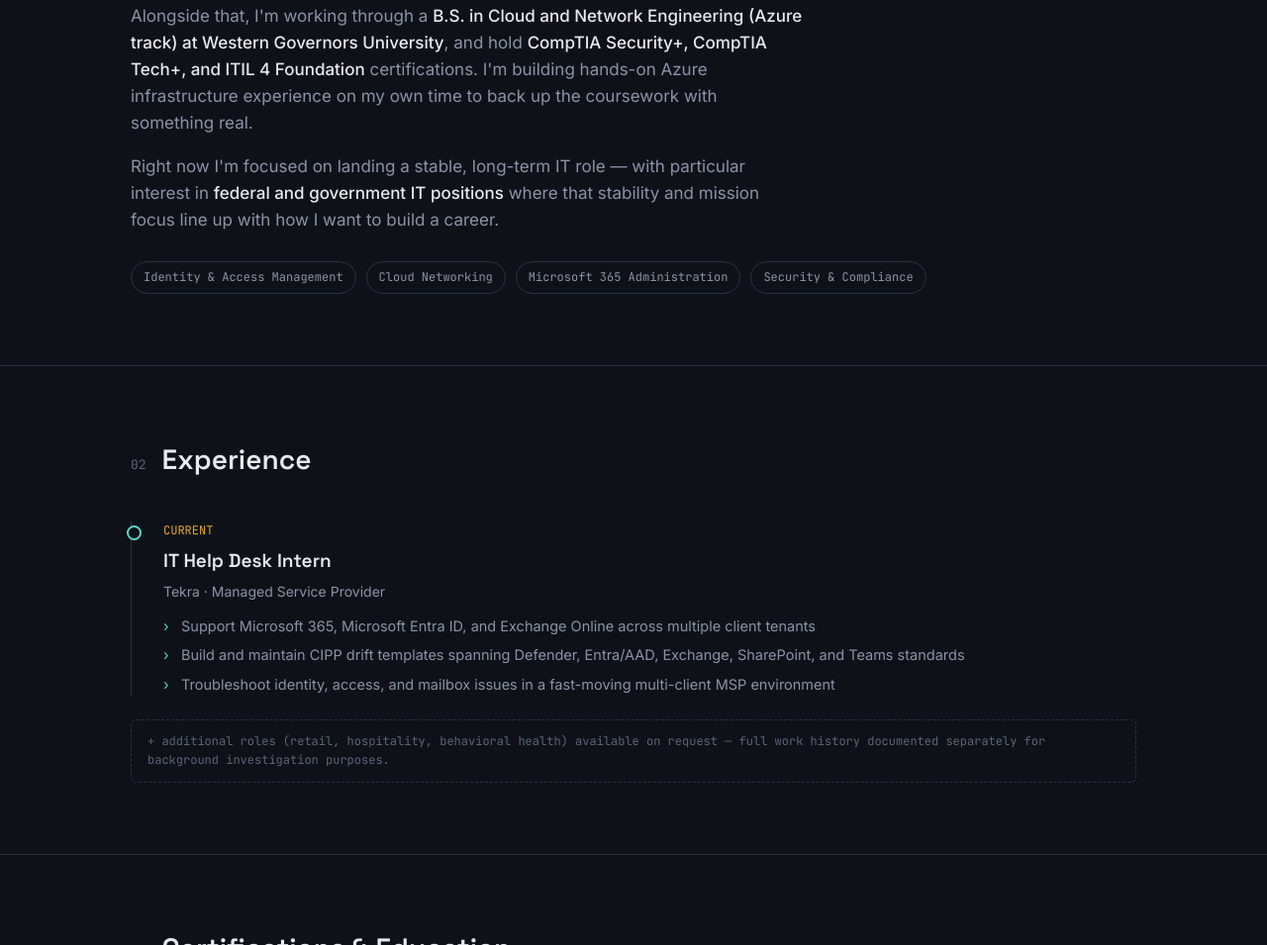
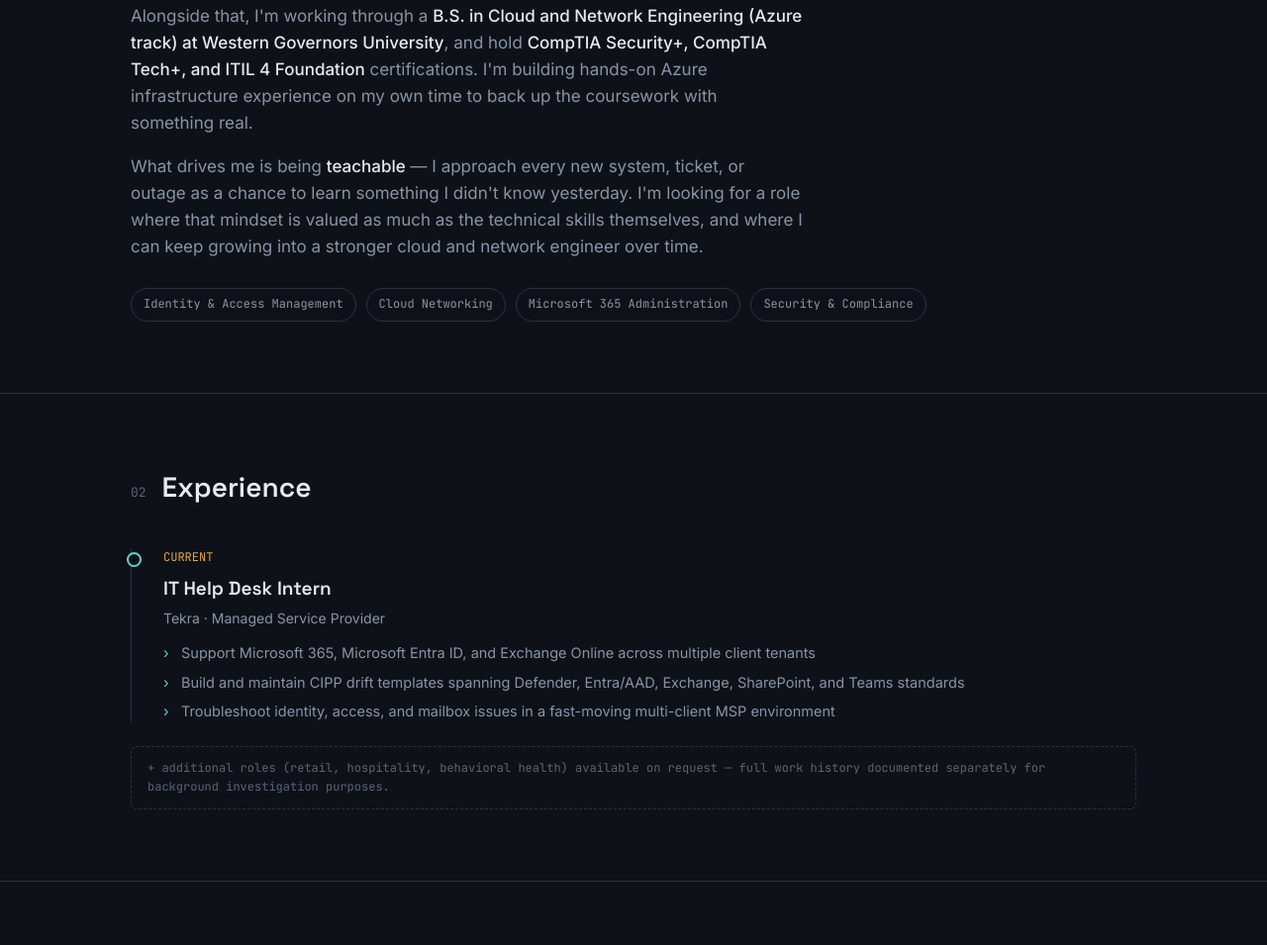
Before and after one commit to matrika-t/matrika-t.github.io, a plain HTML site: page index.html in a window 1280 px wide. Shown: the part 1048-2003 px from the top of the page at 99% size. Drawn offline with Linux system fonts and the light colour scheme.

Commit message:
Add files via upload

```diff
--- a/index.html
+++ b/index.html
@@ -614,9 +614,10 @@
         coursework with something real.
       </p>
       <p>
-        Right now I'm focused on landing a stable, long-term IT role — with particular interest
-        in <strong>federal and government IT positions</strong> where that stability and mission
-        focus line up with how I want to build a career.
+        What drives me is being <strong>teachable</strong> — I approach every new system,
+        ticket, or outage as a chance to learn something I didn't know yesterday. I'm looking
+        for a role where that mindset is valued as much as the technical skills themselves,
+        and where I can keep growing into a stronger cloud and network engineer over time.
       </p>
     </div>
     <div class="focus-tags">
```
